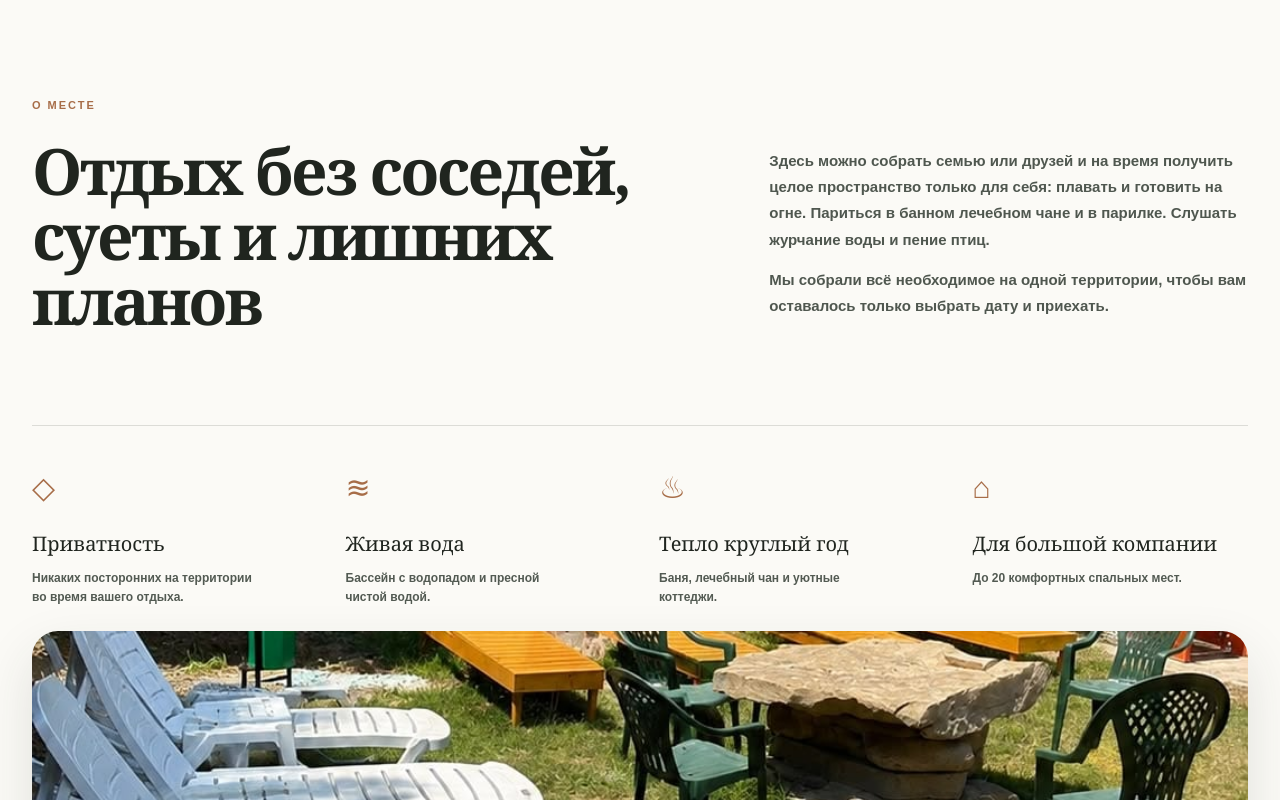
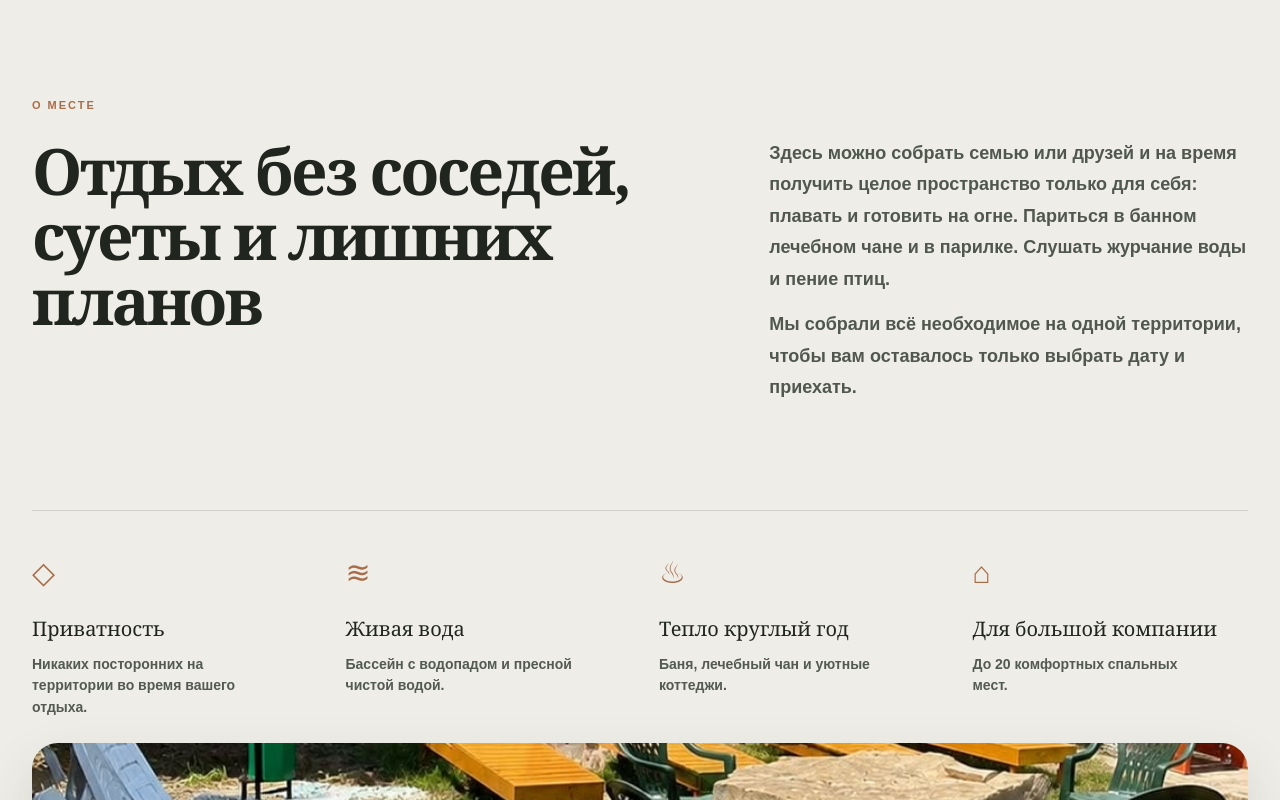
Before and after one commit to razvitie5910-debug/prohlada-dagestan, a Next.js app: page / in a window 1280 px wide. Shown: the part 1100-1900 px from the top of the page. Built offline with nearby package versions, Linux system fonts and the light colour scheme.

Commit message:
Refine readability and chan presentation

```diff
--- a/app/globals.css
+++ b/app/globals.css
@@ -4,9 +4,9 @@
   --ink: #20251f;
   --green: #2d382d;
   --green-soft: #465445;
-  --cream: #f4f0e8;
-  --paper: #fbfaf6;
-  --sand: #ded4c4;
+  --cream: #e7e3da;
+  --paper: #efede7;
+  --sand: #d6d0c7;
   --copper: #a76d48;
   --line: rgba(32, 37, 31, 0.14);
 }
@@ -138,7 +138,7 @@ footer > a:hover {
   gap: 8px;
   border: 1px solid var(--line);
   border-radius: 999px;
-  background: white;
+  background: #f7f5ef;
   cursor: pointer;
   font-size: 12px;
   font-weight: 700;
@@ -171,7 +171,7 @@ footer > a:hover {
   gap: 4px;
   border: 1px solid var(--line);
   border-radius: 18px;
-  background: rgba(251, 250, 246, 0.99);
+  background: rgba(239, 237, 231, 0.99);
   box-shadow: 0 22px 55px rgba(32, 37, 31, 0.18);
 }
 
@@ -248,7 +248,7 @@ footer > a:hover {
   max-width: 530px;
   margin: 38px 0 0;
   color: #485148;
-  font-size: 17px;
+  font-size: 19px;
   font-weight: 600;
   line-height: 1.65;
 }
@@ -428,7 +428,7 @@ footer > a:hover {
   align-self: end;
   max-width: 520px;
   color: #4f574f;
-  font-size: 15px;
+  font-size: 18px;
   font-weight: 600;
   line-height: 1.75;
 }
@@ -466,7 +466,7 @@ footer > a:hover {
   max-width: 230px;
   margin: 10px 0 0;
   color: #525a52;
-  font-size: 12px;
+  font-size: 14px;
   font-weight: 600;
   line-height: 1.55;
 }
@@ -541,7 +541,7 @@ footer > a:hover {
   max-width: 470px;
   margin: 0 0 4px;
   color: #4f574f;
-  font-size: 15px;
+  font-size: 18px;
   font-weight: 600;
   line-height: 1.7;
 }
@@ -589,7 +589,7 @@ footer > a:hover {
   max-width: 310px;
   margin: 0;
   color: #515951;
-  font-size: 13px;
+  font-size: 16px;
   font-weight: 600;
   line-height: 1.6;
 }
@@ -666,7 +666,7 @@ footer > a:hover {
   position: relative;
   margin: 13px 0;
   padding-left: 24px;
-  font-size: 13px;
+  font-size: 15px;
   font-weight: 600;
 }
 
@@ -776,7 +776,7 @@ footer > a:hover {
 .price-note {
   margin: 5px 0 0;
   color: #505850;
-  font-size: 12px;
+  font-size: 14px;
   font-weight: 700;
 }
 
@@ -788,7 +788,7 @@ footer > a:hover {
 .price-card > p:not(.price-eyebrow, .price-note) {
   margin: 0;
   color: #4d554d;
-  font-size: 13px;
+  font-size: 16px;
   font-weight: 600;
 }
 
@@ -823,7 +823,7 @@ footer > a:hover {
   max-width: 250px;
   margin: 52px 0 0;
   color: rgba(255, 255, 255, 0.82);
-  font-size: 13px;
+  font-size: 16px;
   font-weight: 600;
   line-height: 1.6;
 }
@@ -995,7 +995,7 @@ footer > a {
 
   .hero-lead {
     margin-top: 28px;
-    font-size: 15px;
+    font-size: 18px;
   }
 
   .hero-actions {
--- a/assets/admin.html
+++ b/assets/admin.html
@@ -7,7 +7,7 @@
   <title>Бронирования — Прохлада</title>
   <link rel="stylesheet" href="/calendar.css">
   <style>
-    :root{--ink:#20251f;--green:#2d382d;--cream:#f4f0e8;--paper:#fbfaf6;--copper:#a76d48;--line:rgba(32,37,31,.14)}
+    :root{--ink:#252c25;--green:#334034;--cream:#e7e3da;--paper:#efede7;--copper:#9f6d4e;--line:rgba(37,44,37,.14)}
     *{box-sizing:border-box}body{margin:0;background:var(--paper);color:var(--ink);font-family:Arial,sans-serif;font-weight:500;-webkit-font-smoothing:antialiased}a{color:inherit;text-decoration:none}button,input,select,textarea{font:inherit}
     .admin-header{width:min(1120px,calc(100% - 40px));height:84px;margin:auto;display:flex;align-items:center;justify-content:space-between;border-bottom:1px solid var(--line)}
     .brand{display:flex;align-items:center;gap:12px}.brand-mark{width:38px;height:38px;display:grid;place-items:center;border:1px solid var(--copper);border-radius:50%;color:var(--copper);font-size:22px}.brand strong,.brand small{display:block}.brand strong{font:400 21px Georgia,serif;letter-spacing:.08em}.brand small{margin-top:3px;font-size:8px;letter-spacing:.2em}
@@ -21,6 +21,10 @@
     .booking-list{display:grid;gap:12px}.booking-empty{padding:30px;border:1px dashed var(--line);color:#555d55;font-weight:600;text-align:center}.booking-card{display:grid;grid-template-columns:140px 1fr auto;gap:24px;align-items:center;padding:22px;border:1px solid var(--line);background:#fff;transition:.2s}.booking-card:hover{border-color:rgba(167,109,72,.5);transform:translateY(-1px)}.booking-date{font:600 21px/1.25 Georgia,serif}.booking-date small{display:block;margin-top:5px;color:#596159;font:600 11px Arial,sans-serif}.booking-name{margin:0 0 7px;font:700 20px Georgia,serif}.booking-meta{display:flex;flex-wrap:wrap;gap:7px 16px;color:#4f574f;font-size:13px;font-weight:600}.booking-note{margin:10px 0 0;color:#596159;font-size:12px;font-weight:600}.booking-side{text-align:right}.status-pill{display:inline-block;padding:7px 10px;border-radius:999px;background:#f4f0e8;color:#79523b;font-size:10px;font-weight:700;letter-spacing:.08em;text-transform:uppercase}.status-confirmed{background:#d9ead7;color:#294b2d}.status-paid{background:#cfe8d9;color:#174a2d}.status-cancelled{background:#f0d8d3;color:#7d3f36}.booking-price{display:block;margin:10px 0 12px;font:600 20px Georgia,serif}
     .booking-modal{position:fixed;inset:0;z-index:40;display:grid;place-items:center;padding:20px;background:rgba(22,27,22,.66)}.booking-dialog{width:min(760px,100%);max-height:calc(100vh - 40px);overflow:auto;padding:30px;background:var(--paper);box-shadow:0 25px 80px rgba(0,0,0,.25)}.booking-dialog-head{display:flex;justify-content:space-between;gap:20px;align-items:start}.booking-dialog h2{margin:0;font:400 38px Georgia,serif}.icon-button{width:42px;height:42px;border:1px solid var(--line);border-radius:50%;background:transparent;cursor:pointer}.booking-form{margin-top:26px}.form-grid{display:grid;grid-template-columns:1fr 1fr;gap:16px}.form-field{display:grid;gap:7px}.form-field.full{grid-column:1/-1}.form-field label{font-size:11px;font-weight:700;letter-spacing:.04em}.form-field input,.form-field select,.form-field textarea{width:100%;padding:13px;border:1px solid var(--line);border-radius:4px;background:#fff}.form-field textarea{min-height:90px;resize:vertical}.form-actions{display:flex;align-items:center;justify-content:space-between;gap:14px;margin-top:24px}.form-status{color:var(--copper);font-size:12px}
     .hidden{display:none!important}
+    .admin-lead{font-size:19px;line-height:1.6}.section-top p{font-size:17px;line-height:1.55}.admin-help{font-size:15px}.booking-meta{font-size:15px}.booking-note{font-size:14px}
+    .login-row input,.booking-filter,.summary-card,.booking-card,.form-field input,.form-field select,.form-field textarea{background:#f8f6f1}
+    .summary-card,.booking-card{box-shadow:0 10px 28px rgba(45,56,45,.035)}
+    @media(max-width:700px){.admin-lead{font-size:19px;line-height:1.62}.section-top p{font-size:17px}.booking-meta{font-size:15px}.booking-note{font-size:14px}.summary-card span{font-size:12px}}
     @media(max-width:700px){.admin-main{padding:38px 0 68px}.admin-lead{margin-bottom:0;font-size:16px}.admin-panel{margin-top:32px}.login-row,.section-top,.booking-actions,.form-actions{align-items:stretch;flex-direction:column}.section-top{margin:32px 0 16px;gap:14px}.booking-list+.section-top{margin-top:24px}.booking-summary{grid-template-columns:1fr 1fr;margin:14px 0}.booking-empty{padding:22px 16px}.booking-card{grid-template-columns:1fr;gap:12px}.booking-side{text-align:left}.form-grid{grid-template-columns:1fr}.form-field.full{grid-column:auto}.calendar-card{padding:16px 10px}.admin-calendar{margin-top:14px}.admin-header .quiet{padding:10px 14px}}
   </style>
 </head>
--- a/outputs/prohlada-preview.html
+++ b/outputs/prohlada-preview.html
@@ -5,7 +5,7 @@
   <meta name="viewport" content="width=device-width,initial-scale=1">
   <title>Прохлада — гостевой дом в Дагестане</title>
   <style>
-    :root{--ink:#20251f;--green:#2d382d;--cream:#f4f0e8;--paper:#fbfaf6;--copper:#a76d48;--line:rgba(32,37,31,.14)}
+    :root{--ink:#252c25;--green:#334034;--cream:#e7e3da;--paper:#efede7;--copper:#9f6d4e;--line:rgba(37,44,37,.14)}
     *{box-sizing:border-box}html{scroll-behavior:smooth}body{margin:0;background:var(--paper);color:var(--ink);font-family:Arial,sans-serif;font-weight:500;-webkit-font-smoothing:antialiased}
     a{color:inherit;text-decoration:none}.serif,h1,h2,h3{font-family:Georgia,"Times New Roman",serif;font-weight:400}.wrap{width:min(1320px,calc(100% - 64px));margin:auto}
     header{height:92px;display:flex;align-items:center;justify-content:space-between;border-bottom:1px solid var(--line)}.brand{display:flex;align-items:center;gap:12px}.mark{width:38px;height:38px;display:grid;place-items:center;border:1px solid var(--copper);border-radius:50%;color:var(--copper);font-size:22px}.brand strong,.brand small{display:block}.brand strong{font:400 21px Georgia,serif;letter-spacing:.08em}.brand small{margin-top:3px;font-size:8px;letter-spacing:.2em}
@@ -30,6 +30,17 @@
     .card.card-photo{padding:0;background:#253127;color:#fff}.card-photo:after{inset:0;width:auto;height:auto;border-radius:0;background:linear-gradient(180deg,rgba(12,18,13,.08) 20%,rgba(12,18,13,.82) 100%)}.card-photo img{width:100%;height:100%;position:absolute;inset:0;object-fit:cover}.card-photo>span,.card-photo>div{position:relative;z-index:2}.card-photo>span{margin:24px}.card-photo>div{padding:0 28px 28px}.card-photo p{color:rgba(255,255,255,.86)}
     .feature{width:min(1320px,calc(100% - 64px));min-height:640px;margin:0 auto 72px;grid-template-columns:1fr 1fr;border-radius:28px;overflow:hidden;box-shadow:0 28px 70px rgba(45,56,45,.16)}.feature-photo{min-height:640px;background:#202a22 url("../public/prohlada-chan.jpg") center 42%/cover no-repeat}.feature-copy{padding:70px 64px;align-self:center}.feature h2{max-width:520px;font-size:clamp(48px,4vw,66px);line-height:1.02}.feature-copy>p:not(.eyebrow){max-width:520px}.feature ul{max-width:520px}
     .night-story{width:min(1320px,calc(100% - 64px));height:560px;margin:0 auto 20px;padding:0;position:relative;overflow:hidden;border-radius:28px;color:#fff;box-shadow:0 26px 68px rgba(22,28,23,.18)}.night-story img{width:100%;height:100%;object-fit:cover}.night-story:after{content:"";position:absolute;inset:0;background:linear-gradient(90deg,rgba(12,17,13,.80),rgba(12,17,13,.08) 68%)}.night-story-copy{max-width:570px;position:absolute;z-index:2;left:64px;bottom:58px}.night-story .eyebrow{color:#e1b58f}.night-story h2{margin:0;font-size:clamp(46px,4.5vw,70px);font-weight:600;line-height:1.02}.night-story p:last-child{max-width:480px;margin:22px 0 0;font-weight:600;line-height:1.65;color:rgba(255,255,255,.88)}
+    /* A softer, low-glare palette with larger explanatory copy. */
+    header.wrap{background:rgba(239,237,231,.97)}
+    .mobile-menu summary{background:#f7f5ef}.mobile-menu-panel{background:rgba(239,237,231,.99)}.mobile-menu-panel a:hover{background:#e5e1d8}
+    .facts>div{background:rgba(247,245,239,.84);box-shadow:0 10px 24px rgba(45,56,45,.05)}
+    .values>div{background:linear-gradient(145deg,#f6f3ec,#e9e5dc)}.values>div:nth-child(2){background:linear-gradient(145deg,#e7eee8,#dce6db)}.values>div:nth-child(3){background:linear-gradient(145deg,#efe7df,#e5d8cc)}.values>div:nth-child(4){background:linear-gradient(145deg,#e8ebe4,#dce3d8)}
+    .card{background:linear-gradient(145deg,#f5f2eb,#e8e3da);box-shadow:0 18px 42px rgba(45,56,45,.055)}.card:nth-child(2),.card:nth-child(5){background:linear-gradient(145deg,#e5ece5,#d9e3d8)}.card:nth-child(3),.card:nth-child(4){background:linear-gradient(145deg,#eee5dc,#e3d5c8)}.card:nth-child(6){background:linear-gradient(145deg,#3d493e,#2d372e)}
+    .price{background:linear-gradient(145deg,#f6f3ed,#eae5dc)}.price:nth-child(2){background:linear-gradient(145deg,#eee5d9,#e4d8ca)}.price,.capacity{box-shadow:0 20px 48px rgba(45,56,45,.07)}
+    .lead{font-size:19px}.copy,.heading>p{font-size:18px}.values p{font-size:14px}.card p{font-size:16px}.feature li{font-size:15px}.note{font-size:14px}.price>.rule+p,.capacity p{font-size:16px}
+    .water-badge{background:rgba(239,237,231,.92)}
+    @media(max-width:800px){.lead{font-size:18px}.copy,.heading>p{font-size:17px}.card p{font-size:16px}}
+
     @media(max-width:1080px){header>nav{display:none}.mobile-menu{display:block}}
     @media(max-width:800px){.wrap,.hero,.booking{width:calc(100% - 32px)}header{height:78px}header.wrap{width:100%;padding:0 16px}.pill{display:none}.hero{display:flex;flex-direction:column;padding:12px;border-radius:0 0 26px 26px}.hero-copy{padding:42px 10px 10px}h1{font-size:clamp(52px,15.5vw,76px)}.hero h1 em{font-size:.68em}.actions{width:100%;flex-direction:column;align-items:stretch}.button{width:100%;justify-content:space-between}.facts{margin-top:35px;grid-template-columns:1fr;gap:8px}.facts>div{min-height:72px;flex-direction:row;align-items:center;justify-content:space-between}.facts span{max-width:135px;margin:0;text-align:right}.hero-photo{min-height:510px;border-radius:20px 20px 20px 52px}.intro-grid,.heading,.feature,.booking{grid-template-columns:1fr}.values{grid-template-columns:1fr;gap:14px}.values>div{min-height:190px}.cards{grid-template-columns:1fr}.feature{display:flex;flex-direction:column}.feature-photo{min-height:470px;background:linear-gradient(180deg,transparent 72%,var(--green)),url("../public/prohlada-cottage.png") 54% 72%/auto 112% no-repeat}.feature-copy{padding:50px 24px 75px}.prices{grid-template-columns:1fr}.price,.capacity{min-height:410px}.booking{padding:55px 24px;gap:40px}footer{min-height:200px;flex-direction:column;align-items:flex-start;justify-content:center}}
     @media(max-width:800px){.booking{width:100%;padding:66px 20px 28px}.booking-grid{grid-template-columns:1fr;gap:50px}.booking h2{font-size:clamp(44px,13vw,62px)}.booking-note{min-height:0}.footer-bottom{margin-top:58px;grid-template-columns:1fr;justify-items:start}.footer-bottom .brand,.footer-bottom>a:last-child{justify-self:start}.footer-bottom p{line-height:1.6}}
@@ -73,16 +84,11 @@
       <div class="cards">
         <article class="card"><span>01</span><div><h3>Коттеджи у воды</h3><p>Уютные дома с видом на водопад и 20 комфортными спальными местами.</p></div></article>
         <article class="card"><span>02</span><div><h3>Бассейны</h3><p>Большой бассейн с водопадом и отдельный безопасный бассейн для детей.</p></div></article>
-        <article class="card"><span>03</span><div><h3>Баня и чан</h3><p>Банный комплекс и лечебный чан для глубокого отдыха круглый год.</p></div></article>
+        <article class="card card-photo"><img src="../public/prohlada-chan-empty.jpg" alt="Банный чан без людей среди зелени"><span>03</span><div><h3>Баня и чан</h3><p>Банный комплекс и лечебный чан для глубокого отдыха круглый год.</p></div></article>
         <article class="card card-photo"><img src="../public/prohlada-gazebo.jpg" alt="Большая освещённая беседка со столами"><span>04</span><div><h3>Всё для застолья</h3><p>Беседки, топчан, мангальная зона, очаг и необходимая посуда.</p></div></article>
         <article class="card"><span>05</span><div><h3>Для всей семьи</h3><p>Качели, детская площадка, шезлонги и волейбольная площадка.</p></div></article>
         <article class="card"><span>06</span><div><h3>Полная приватность</h3><p>Вся большая территория — только для вашей компании.</p></div></article>
       </div>
-    </section>
-
-    <section class="feature">
-      <div class="feature-photo" role="img" aria-label="Гости отдыхают в лечебном банном чане"></div>
-      <div class="feature-copy"><p class="eyebrow">Тепло круглый год</p><h2>Банный чан под открытым небом</h2><p>После насыщенного дня можно согреться в лечебном чане, попариться и спокойно продолжить вечер среди природы.</p><ul><li>банный лечебный чан</li><li>парилка и зона отдыха</li><li>приватная атмосфера для своей компании</li></ul></div>
     </section>
 
     <section class="night-story">
--- a/scripts/build-calendar-worker.mjs
+++ b/scripts/build-calendar-worker.mjs
@@ -18,7 +18,7 @@ const photoFiles = {
   "/prohlada-loungers.jpg": "public/prohlada-loungers.jpg",
   "/prohlada-gazebo.jpg": "public/prohlada-gazebo.jpg",
   "/prohlada-night.jpg": "public/prohlada-night.jpg",
-  "/prohlada-chan.jpg": "public/prohlada-chan.jpg"
+  "/prohlada-chan-empty.jpg": "public/prohlada-chan-empty.jpg"
 };
 const photoAssets = Object.fromEntries(await Promise.all(
   Object.entries(photoFiles).map(async ([route, file]) => [
```
Also changed, not shown: app/page.tsx (+1 -18 lines), assets/calendar.css (+9 -9 lines), public/prohlada-chan-empty.jpg (added).
